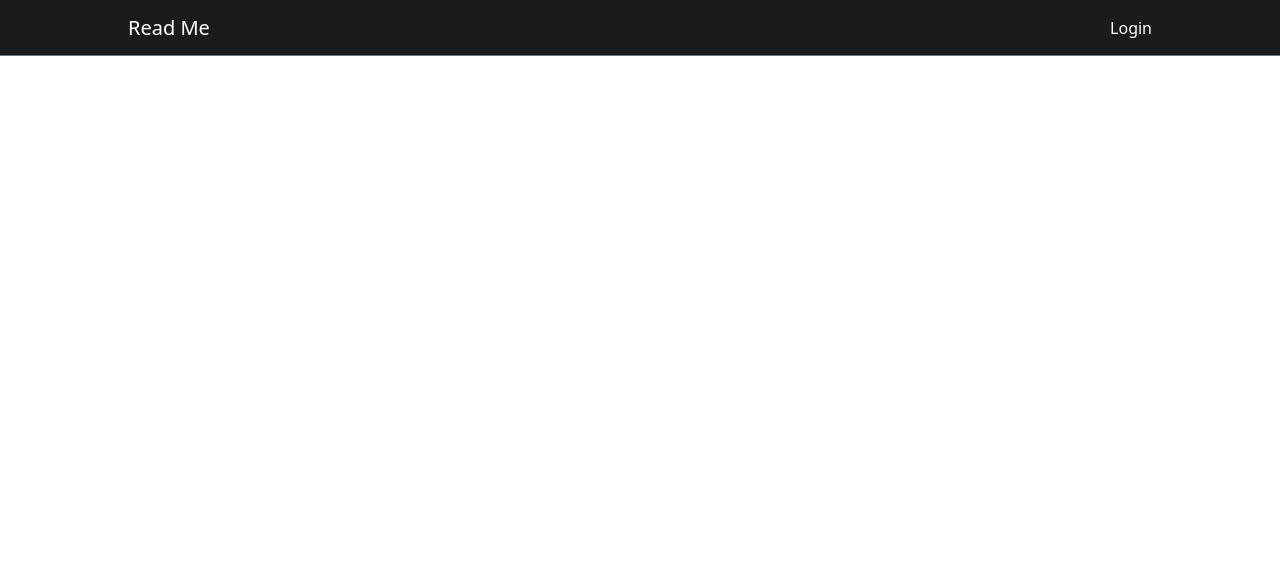
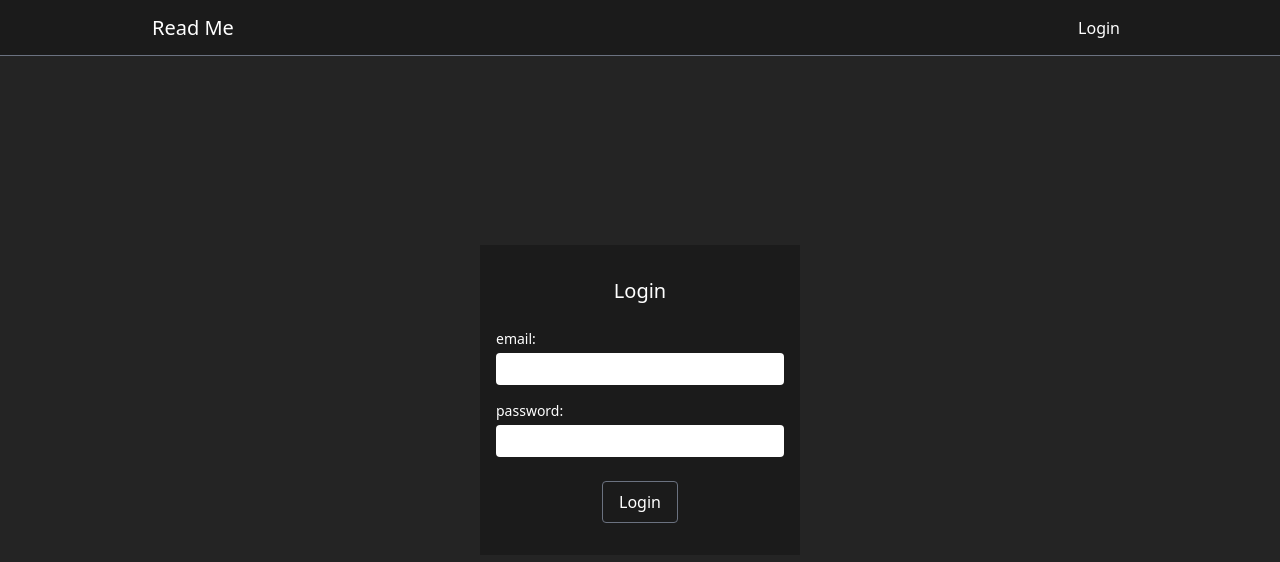
Before and after one commit to aburto22/read-me, a React (Create React App) app in the folder client/: page /login in a window 1280 px wide. Shown: the top 562 px of the page. Built offline with nearby package versions, Linux system fonts and the light colour scheme.

Commit message:
added template login page

```diff
--- a/client/src/App.tsx
+++ b/client/src/App.tsx
@@ -6,7 +6,7 @@ const Main = React.lazy(() => import("./components/Main"));
 const Login = React.lazy(() => import("./components/Login"));
 
 const App = (): JSX.Element => (
-  <div className="bg-gray-primary text-white">
+  <div className="bg-gray-primary text-white min-h-screen">
     <Navbar />
     <Suspense fallback={<div>Loading...</div>}>
       <Routes>
--- a/client/src/components/Login.tsx
+++ b/client/src/components/Login.tsx
@@ -1,3 +1,42 @@
-const Login = (): JSX.Element => <p>Login</p>;
+import { useState } from "react";
+
+const Login = (): JSX.Element => {
+  const [email, setEmail] = useState<string>("");
+  const [password, setPassword] = useState<string>("");
+
+  return (
+    <div className="lg:pt-navbar max-w-screen-sm mx-auto min-h-screen-navbar flex flex-col justify-around items-center">
+      <form className="max-w-xs px-4 py-8 bg-gray-dark w-full">
+        <h1 className="text-xl text-center mb-6">Login</h1>
+        <label htmlFor="email" className="flex flex-col mb-4">
+          <span className="text-sm mb-1">email:</span>
+          <input
+            type="email"
+            name="email"
+            value={email}
+            onChange={(event) => setEmail(event.target.value)}
+            className="text-gray-dark py-1 px-2 rounded"
+          />
+        </label>
+        <label htmlFor="password" className="flex flex-col mb-6">
+          <span className="text-sm mb-1">password:</span>
+          <input
+            type="password"
+            name="password"
+            value={password}
+            onChange={(event) => setPassword(event.target.value)}
+            className="text-gray-dark py-1 px-2 rounded"
+          />
+        </label>
+        <button
+          type="submit"
+          className="px-4 py-2 border rounded border-gray-500 bg-gray-dark text-white block mx-auto"
+        >
+          Login
+        </button>
+      </form>
+    </div>
+  );
+};
 
 export default Login;
--- a/client/src/components/Main.tsx
+++ b/client/src/components/Main.tsx
@@ -92,7 +92,7 @@ const Main = (): JSX.Element => {
 
   return (
     <main className="flex flex-col items-start justify-center lg:flex-row px-2 w-full">
-      <div className="flex items-center mt-8 lg:mt-0 max-w-sm w-full mx-auto lg:mr-12 lg:ml-0 relative lg:h-screen">
+      <div className="flex items-center mt-8 max-w-sm w-full mx-auto lg:mr-12 lg:ml-0 relative lg:h-screen-navbar lg:mt-navbar">
         <div className="lg:fixed w-full max-w-sm lg:min-h-form-link">
           <h1 className="text-2xl mb-6 text-center">Read Me</h1>
           <LinkForm setLinks={setLinks} />
--- a/client/src/components/Navbar.tsx
+++ b/client/src/components/Navbar.tsx
@@ -3,14 +3,19 @@ import { Link } from "react-router-dom";
 const Navbar = (): JSX.Element => (
   <header className="h-navbar w-full bg-gray-dark border-b border-gray-500 lg:fixed z-20">
     <nav className="mx-auto max-w-screen-lg h-full">
-      <ul className="flex items-center h-full">
+      <ul className="flex items-center h-full px-4">
         <li>
-          <Link className="text-xl" to="/">
+          <Link className="text-xl px-2 py-1" to="/">
             Read Me
           </Link>
         </li>
         <li className="ml-auto">
-          <Link to="/login">Login</Link>
+          <Link
+            to="/login"
+            className="py-2 px-4 hover:bg-white hover:text-gray-dark"
+          >
+            Login
+          </Link>
         </li>
       </ul>
     </nav>
--- a/client/src/components/main/Tag.tsx
+++ b/client/src/components/main/Tag.tsx
@@ -24,8 +24,8 @@ const Tag = ({ tag, setFilterTags }: ITagProps): JSX.Element => {
     <li>
       <button
         type="button"
-        className={`px-2 py-1 m-1 text-sm border border-gray-500 bg-gray-dark rounded text-white opacity-70 ${
-          isActive && "opacity-100"
+        className={`px-2 py-1 m-1 text-sm border rounded border-gray-500 ${
+          isActive ? "bg-white text-gray-dark" : "bg-gray-dark text-white"
         }`}
         onClick={handleClick}
       >
--- a/client/tailwind.config.js
+++ b/client/tailwind.config.js
@@ -24,6 +24,7 @@ module.exports = {
       },
       spacing: {
         navbar: "3.5rem",
+        "screen-navbar": "calc(100vh - 3.5rem)"
       }
     },
   },
```
